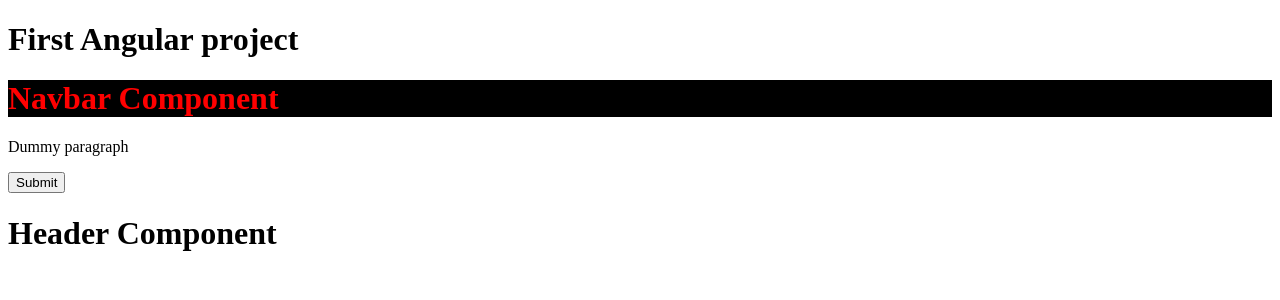
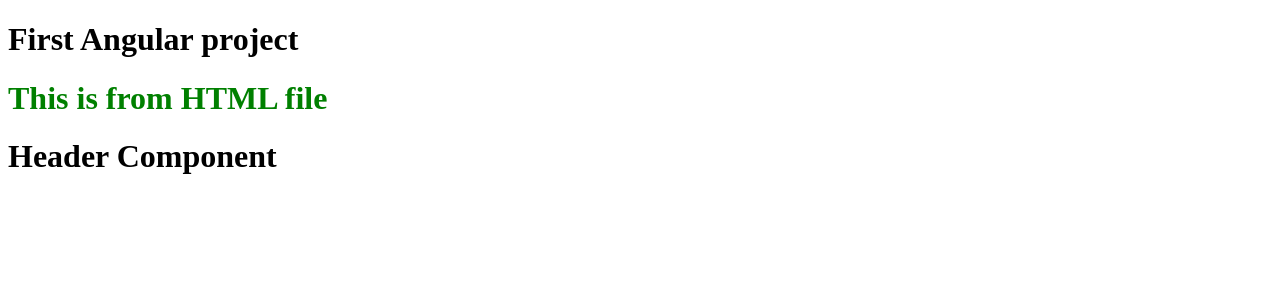
Before and after one commit to Saranyajayakumaran/learn_angular, an Angular app in the folder first-angular-project/: page / in a window 1280 px wide. Shown: the top 300 px of the page. Built offline with nearby package versions, Linux system fonts and the light colour scheme.

Commit message:
Learn External Css file and url

```diff
--- /dev/null
+++ b/first-angular-project/src/app/navbar/navbar.component.css
@@ -0,0 +1,3 @@
+h1{
+    color:green;
+}
--- /dev/null
+++ b/first-angular-project/src/app/navbar/navbar.component.html
@@ -0,0 +1 @@
+<h1> This is from HTML file </h1>
--- a/first-angular-project/src/app/navbar/navbar.component.ts
+++ b/first-angular-project/src/app/navbar/navbar.component.ts
@@ -6,11 +6,8 @@ import { Component } from "@angular/core";
     template: `<h1>Navbar Component</h1>
                 <p> Dummy paragraph </p>
                 <button> Submit </button>`,
-    styles: [`h1{
-                color:red;
-                background:black;
-                }
-            `]
+    templateUrl:'./navbar.component.html',
+    styleUrl:'./navbar.component.css'
 })
 
 export class AppNavbar{
```
